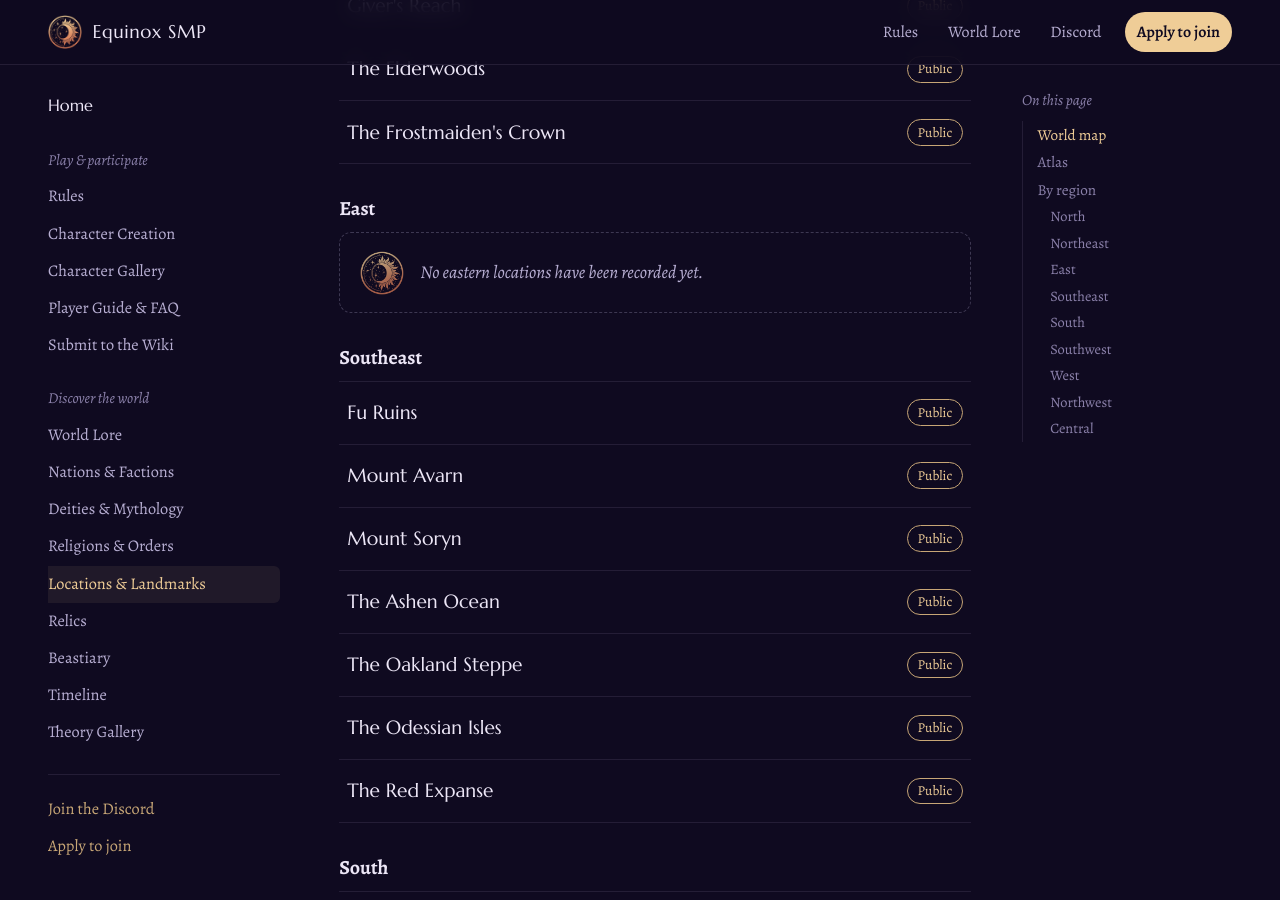
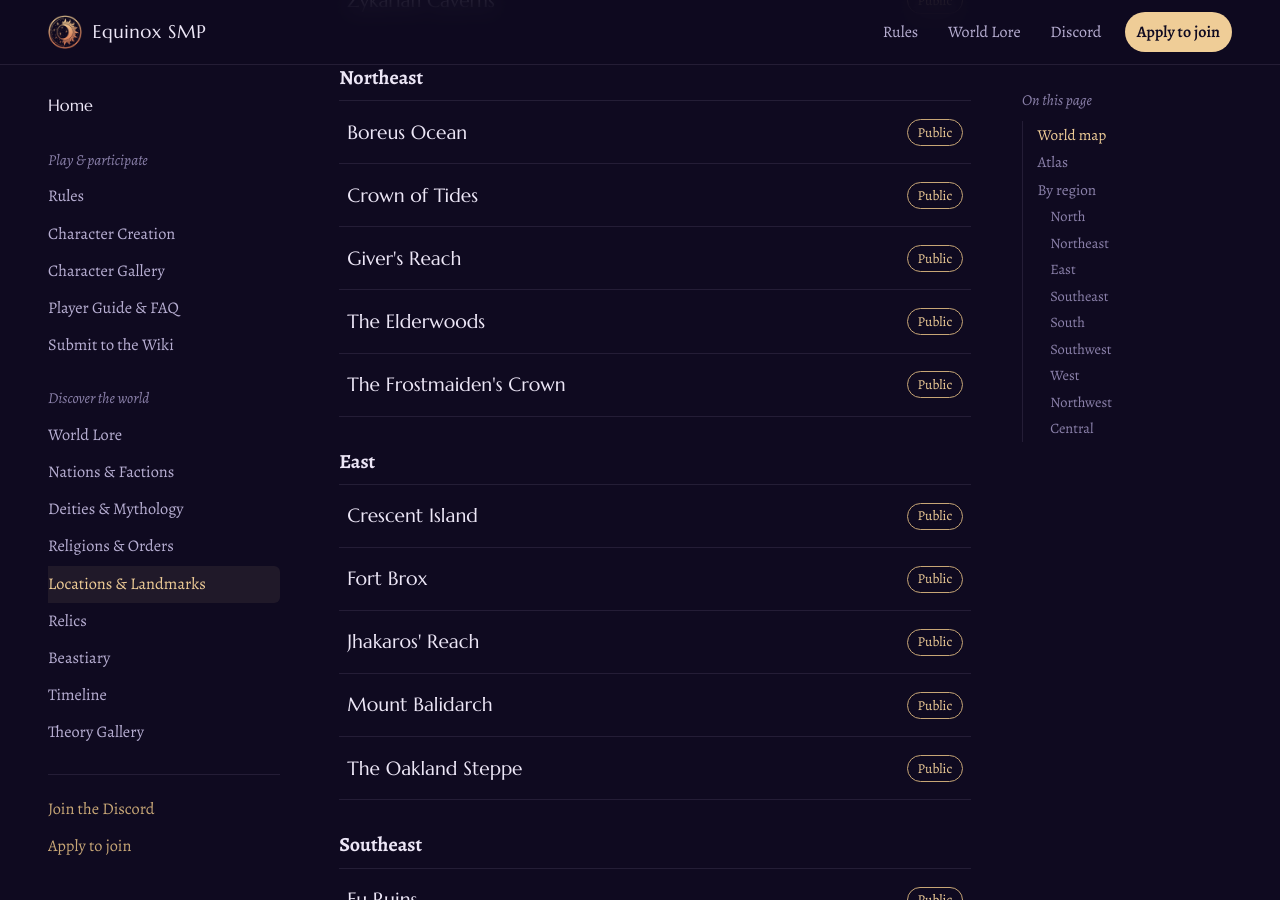
Before and after one commit to smpequinox/smpequinox.github.io, a Jekyll site: the page built from locations-and-landmarks.md, in a window 1280 px wide and 900 px high, scrolled down 5637 px. Built offline with Jekyll 4.4.1, drawn with Linux system fonts in a browser that asks for light colours; some of the changed text lies outside the part shown.

Commit message:
Add the East region, and House Versase leads Hybrigge
- East: Fort Brox (a fort of the Nation of Bailmont), Jhakaros' Reach,
  Mount Balidarch, Crescent Island, all pinned at their names; The
  Oakland Steppe moves from Southeast to East
- House Versase: Leads Hybrigge, region West

Co-Authored-By: Claude Opus 5.5 <noreply@anthropic.com>
Claude-Session: https://claude.ai/code/session_012pD2useRZpTrTfTm1Gthrx

```diff
--- /dev/null
+++ b/_lore/crescent-island.md
@@ -0,0 +1,8 @@
+---
+title: "Crescent Island"
+category: locations
+direction: East
+map_x: 84.4
+map_y: 49.5
+status: Public
+---
--- /dev/null
+++ b/_lore/jhakaros-reach.md
@@ -0,0 +1,8 @@
+---
+title: "Jhakaros' Reach"
+category: locations
+direction: East
+map_x: 70.2
+map_y: 57.4
+status: Public
+---
--- /dev/null
+++ b/_lore/mount-balidarch.md
@@ -0,0 +1,8 @@
+---
+title: "Mount Balidarch"
+category: locations
+direction: East
+map_x: 71.0
+map_y: 48.5
+status: Public
+---
```
Also changed, not shown: _lore/fort-brox.md (added, +11 -0 lines), _lore/house-versase.md (+3 -0 lines), _lore/the-oakland-steppe.md (+1 -1 lines).
